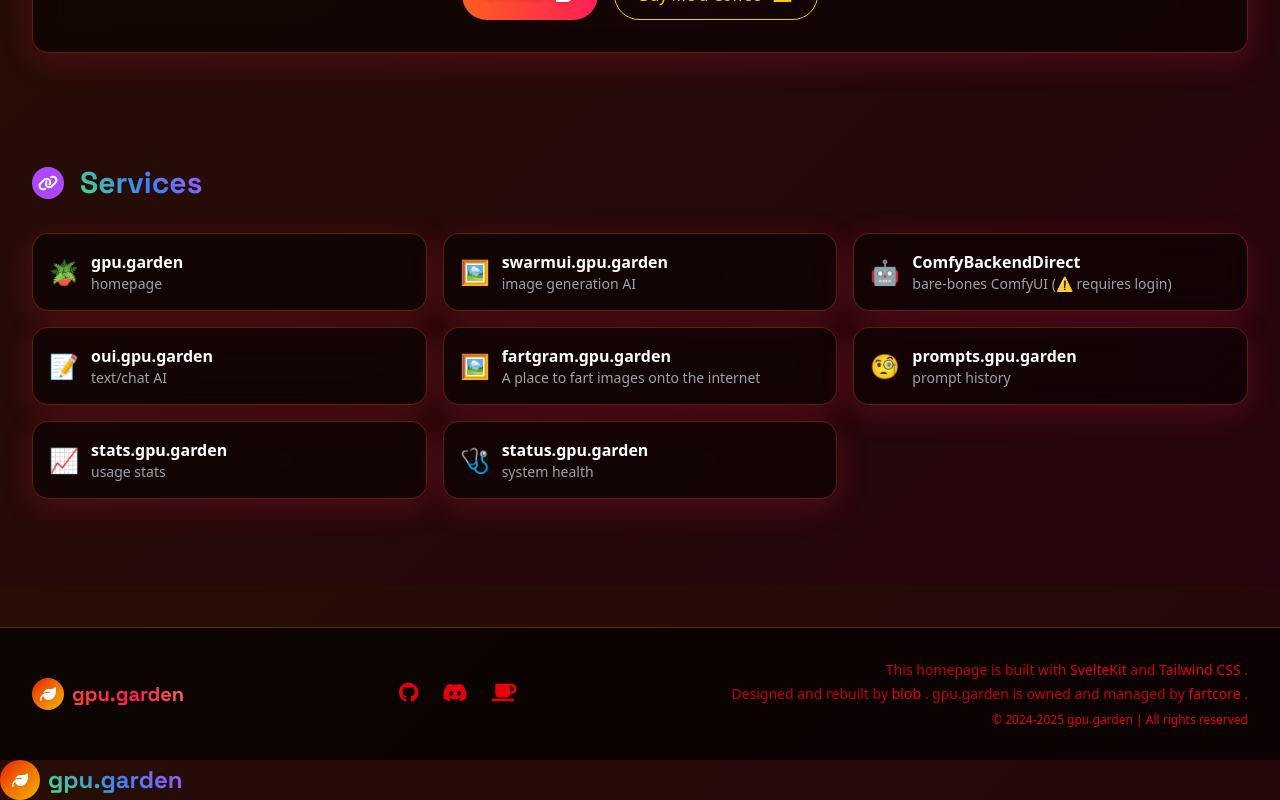
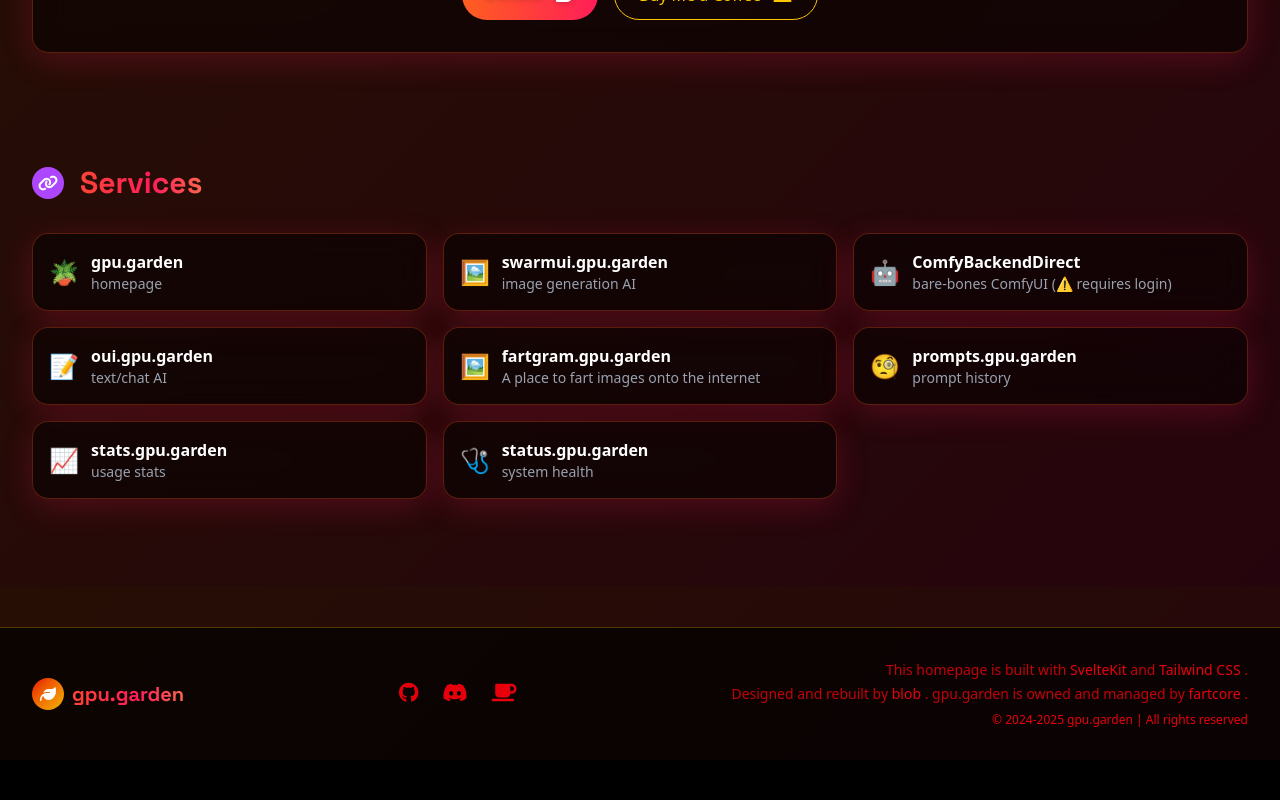
Before and after one commit to mchaker/gpugarden-site, a SvelteKit app: page / in a window 1280 px wide. Shown: the part 1814-2614 px from the top of the page. After the commit the page ends 2574 px from the top, so only its background shows below. Built offline with nearby package versions, Linux system fonts and the light colour scheme; a small style sheet from the web is missing.

Commit message:
Improves header layout and removes redundant styles
Refactors navigation in the header for better alignment, ensuring mobile menu links are right-aligned.

Removes redundant gradient-text styles and unused header elements from the page layout, streamlining the code and enhancing maintainability.

```diff
--- a/src/lib/components/Header.svelte
+++ b/src/lib/components/Header.svelte
@@ -23,13 +23,15 @@
 			</div>
 			<h1 class="title-font gradient-text text-2xl font-bold">gpu.garden</h1>
 		</div>
+
+		<!-- Group navigation and mobile menu button to right-align them -->
+		<div class="flex items-center gap-4">
 			<nav class="hidden space-x-6 md:flex">
 				<a href="#welcome" class="text-zinc-300 transition hover:text-white">Welcome</a>
 				<a href="#services" class="text-zinc-300 transition hover:text-white">Services</a>
 				<a href="#rules" class="text-zinc-300 transition hover:text-white">Rules</a>
 				<a href="#support" class="text-zinc-300 transition hover:text-white">Support</a>
 			</nav>
-		<div class="flex items-center gap-2">
 			<button on:click={toggleLocalMenu} class="text-zinc-300 hover:text-white md:hidden">
 				<i class="fas fa-bars text-2xl"></i>
 			</button>
@@ -37,26 +39,27 @@
 	</div>
 
 	{#if mobileMenuOpen}
+		<!-- Right-align the mobile menu links -->
 		<div class="mt-4 md:hidden">
 			<a
 				href="#welcome"
 				on:click={() => (mobileMenuOpen = false)}
-				class="block py-2 text-zinc-300 transition hover:text-white">Welcome</a
+				class="block py-2 text-right text-zinc-300 transition hover:text-white">Welcome</a
 			>
 			<a
 				href="#services"
 				on:click={() => (mobileMenuOpen = false)}
-				class="block py-2 text-zinc-300 transition hover:text-white">Services</a
+				class="block py-2 text-right text-zinc-300 transition hover:text-white">Services</a
 			>
 			<a
 				href="#rules"
 				on:click={() => (mobileMenuOpen = false)}
-				class="block py-2 text-zinc-300 transition hover:text-white">Rules</a
+				class="block py-2 text-right text-zinc-300 transition hover:text-white">Rules</a
 			>
 			<a
 				href="#support"
 				on:click={() => (mobileMenuOpen = false)}
-				class="block py-2 text-zinc-300 transition hover:text-white">Support</a
+				class="block py-2 text-right text-zinc-300 transition hover:text-white">Support</a
 			>
 		</div>
 	{/if}
--- a/src/routes/+page.svelte
+++ b/src/routes/+page.svelte
@@ -398,15 +398,6 @@
 	</button>
 </div>
 
-<div class="flex items-center space-x-2">
-	<div
-		class="flex h-10 w-10 items-center justify-center rounded-full bg-gradient-to-br from-red-600 to-yellow-500"
-	>
-		<i class="fas fa-leaf text-white"></i>
-	</div>
-	<h1 class="title-font gradient-text text-2xl font-bold">gpu.garden</h1>
-</div>
-
 <style>
 	.fade-in {
 		animation: fadeIn 1s ease-in-out;
@@ -418,12 +409,6 @@
 		to {
 			opacity: 1;
 		}
-	}
-	.gradient-text {
-		background: linear-gradient(45deg, #4ade80, #3b82f6, #a855f7);
-		-webkit-background-clip: text;
-		background-clip: text;
-		color: transparent;
 	}
 	.card-hover:hover {
 		transform: translateY(-5px);
```
Lines whose indentation alone changed are shown as unchanged.
